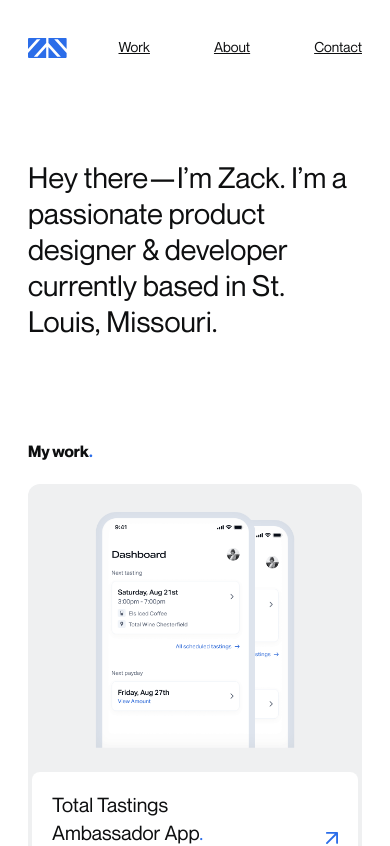
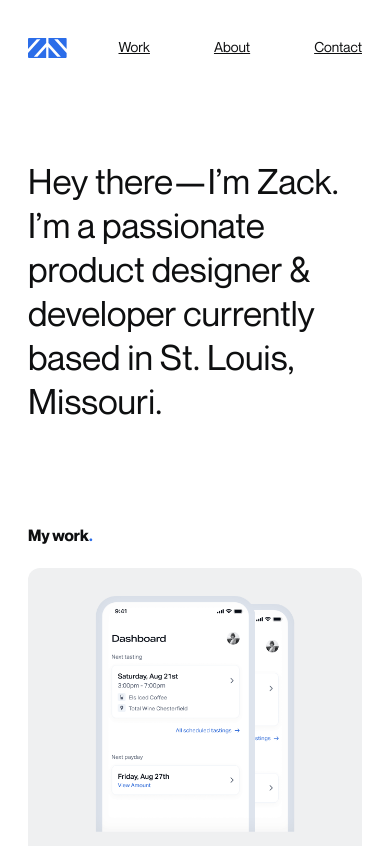
Before and after one commit to ztschwartz/next-portfolio, a Next.js app: page / in a window 390 px wide. Shown: the top 846 px of the page. Built offline with nearby package versions, Linux system fonts and the light colour scheme.

Commit message:
more mobile text style changes

```diff
--- a/styles/globals.css
+++ b/styles/globals.css
@@ -224,10 +224,10 @@ a {
 /* Text Styles - XSmall */
 
 @media (max-width: 640px){
-  .textHeadline1{
+  /* .textHeadline1{
     font-size: 1.8125rem;
     line-height: 2.25rem;
-  }
+  } */
 }
 
 
```
